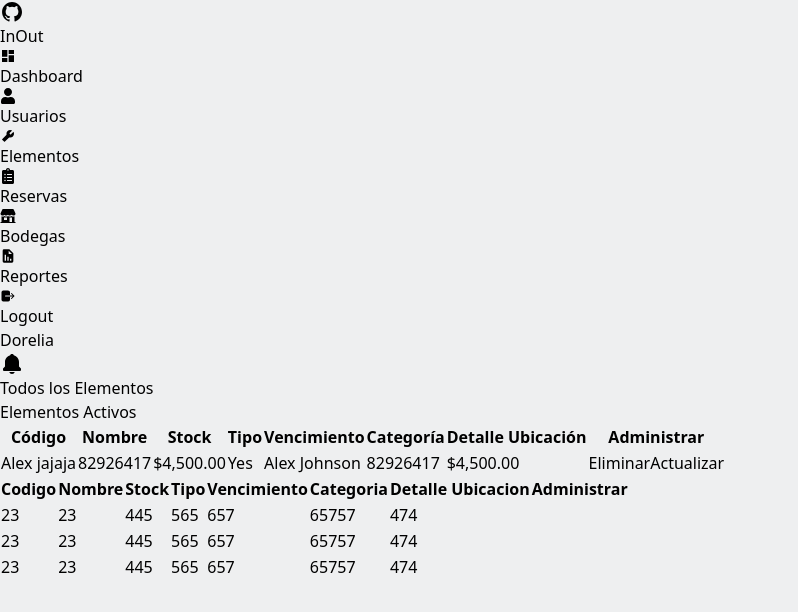
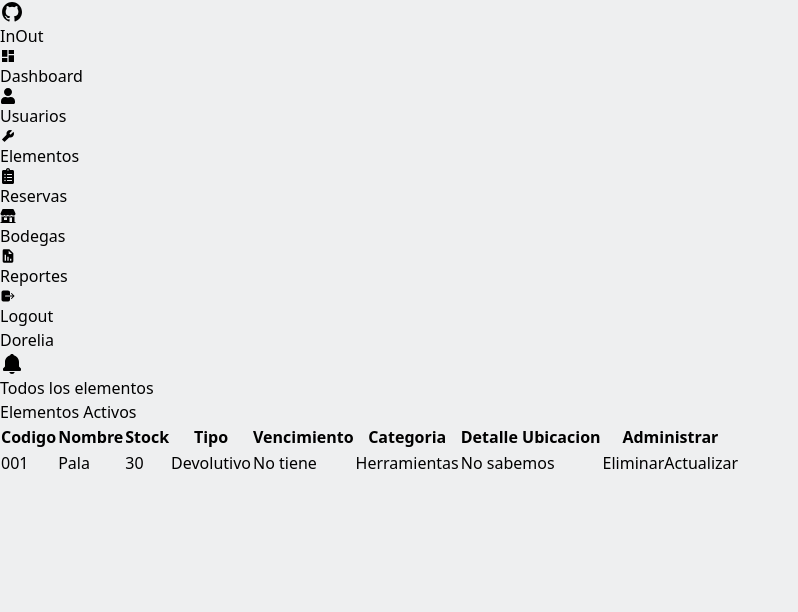
Before and after one commit to sircagev/front-pf_inout, a React (Vite) app: page /elementos in a window 1280 px wide. Shown: the top 612 px of the page, without its empty margins (0-798 px from the left). Built offline with nearby package versions, Linux system fonts and the light colour scheme.

Commit message:
Pequeños cambios

```diff
--- a/src/components/moleculas/TableBody.jsx
+++ b/src/components/moleculas/TableBody.jsx
@@ -5,12 +5,17 @@ const TableBody = ({ data, columns }) => (
       {data.map((row, rowIndex) => (
         <tr key={rowIndex} className="bg-white border-b dark:bg-gray-800 dark:border-gray-700">
           {columns.map((column, columnIndex) => (
-            <td key={columnIndex} className="py-4 px-6">
+            <td key={columnIndex} className={`py-4 px-6 ${columnIndex === 5 || columnIndex === 6 ? "sm:none md:none": ""}`}>
               {row[column]}
             </td>
           ))}
-          <td className="py-4 px-6 flex gap-4">
-            {/* Agrega botones de administración aquí */}
+          <td className="py-2 px-6 flex gap-4">
+            <button className="inline-block px-6 py-2 text-xs font-medium leading-6 text-center text-white uppercase transition bg-red-500 rounded shadow ripple hover:shadow-lg hover:bg-red-600 focus:outline-none">
+                            Eliminar
+                        </button>
+                        <button className="inline-block px-6 py-2 text-xs font-medium leading-6 text-center text-white uppercase transition bg-blue-700 rounded shadow ripple hover:shadow-lg hover:bg-blue-800 focus:outline-none">
+                            Actualizar
+                        </button>
           </td>
         </tr>
       ))}
--- a/src/components/moleculas/TableHeader.jsx
+++ b/src/components/moleculas/TableHeader.jsx
@@ -5,7 +5,7 @@ const TableHeader = ({columns}) => {
         <thead className="text-xs text-gray-700 uppercase bg-gray-50 dark:bg-gray-700 dark:text-gray-400">
             <tr>
                 {columns.map((column, index) => (
-                    <th key={index} scope="col" className="py-3 px-6">
+                    <th key={index} scope="col" className={`text-center py-3 px-6 ${index === 5 || index === 6 ? "sm:hidden": ""}`}>
                         {column}
                     </th>
                 ))}
--- a/src/components/organismos/TableHidder.jsx
+++ b/src/components/organismos/TableHidder.jsx
@@ -1,12 +1,12 @@
 import React from 'react'
 import { FaSearch } from "react-icons/fa";
 
-export const TableHidder = () => {
+export const TableHidder = ({title, subtitle}) => {
   return (
     <div className='w-full h-[100px] bg-gray-50 flex justify-between'>
         <div className='ml-5 pt-4'>
-            <h1 className='text-[22px] font-semibold'>Todos los Elementos</h1>
-            <h2 className='text-[#16C098] text-[16px]'>Elementos Activos</h2>
+            <h1 className='text-[22px] font-semibold'>{title}</h1>
+            <h2 className='text-[#16C098] text-[16px]'>{subtitle}</h2>
         </div>
         <div className=''>
 
--- a/src/views/Elementos.jsx
+++ b/src/views/Elementos.jsx
@@ -5,18 +5,22 @@ import Table2 from '../components/organismos/Table2'
 
 export const Elementos = () => {
 
-  const columnsInfo = ['Codigo','Nombre','Stock','Tipo','Vencimiento','Categoria','Detalle Ubicacion']
-  const dataInfo = [ {'Codigo': 23,'Nombre':23,'Stock':445,'Tipo':565,'Vencimiento':657,'Categoria':65757,'Detalle Ubicacion':474},
-  {'Codigo': 23,'Nombre':23,'Stock':445,'Tipo':565,'Vencimiento':657,'Categoria':65757,'Detalle Ubicacion':474},
-  {'Codigo': 23,'Nombre':23,'Stock':445,'Tipo':565,'Vencimiento':657,'Categoria':65757,'Detalle Ubicacion':474} ]
+  const columns =['Codigo','Nombre','Stock','Tipo','Vencimiento','Categoria','Detalle Ubicacion']
+  const dataInfo =[{
+    Codigo: '001',
+    Nombre:'Pala',
+    Stock: 30,
+    Tipo: 'Devolutivo',
+    Vencimiento: 'No tiene',
+    Categoria: 'Herramientas',
+    "Detalle Ubicacion": 'No sabemos'}]
+
   return (
     <div className='w-full flex flex-col items-center mt-10'>
         <div className='w-[90%]'>
-            <TableHidder/>
-            <Table/>
-            <Table2 columns={columnsInfo} data={dataInfo}></Table2>
+            <TableHidder title="Todos los elementos" subtitle="Elementos Activos"/>
+            <Table2 columns={columns} data={dataInfo}/>
         </div>
-
     </div>
   )
 }
--- a/src/views/Reservas.jsx
+++ b/src/views/Reservas.jsx
@@ -1,14 +1,19 @@
 import React from 'react'
 import Table2 from '../components/organismos/Table2'
+import { TableHidder } from '../components/organismos/TableHidder'
 
 const Reservas = () => {
 
-  const columnsInfo = ['reservas', 'reservas2']
-  const dataINfo = [{reservas: 2, reservas2: 1},{reservas: 2, reservas2: 1}]
+  const columnsInfo = ['Codigo Reserva', 'Usuario', 'Telefono', 'Detalles', 'Observaciones']
+  const dataINfo = [{ reservas: 2, reservas2: 1 }, { reservas: 2, reservas2: 1 }]
   return (
-    <>
-      <Table2 columns={columnsInfo} data={dataINfo}/>
-    </>
+
+      <div className='w-full flex flex-col items-center mt-10'>
+        <div className='w-[90%]'>
+          <TableHidder  title="Todas las Reservas" subtitle="Reservas Activas"/>
+          <Table2 columns={columnsInfo} data={dataINfo} />
+        </div>
+      </div>
   )
 }
 
```
